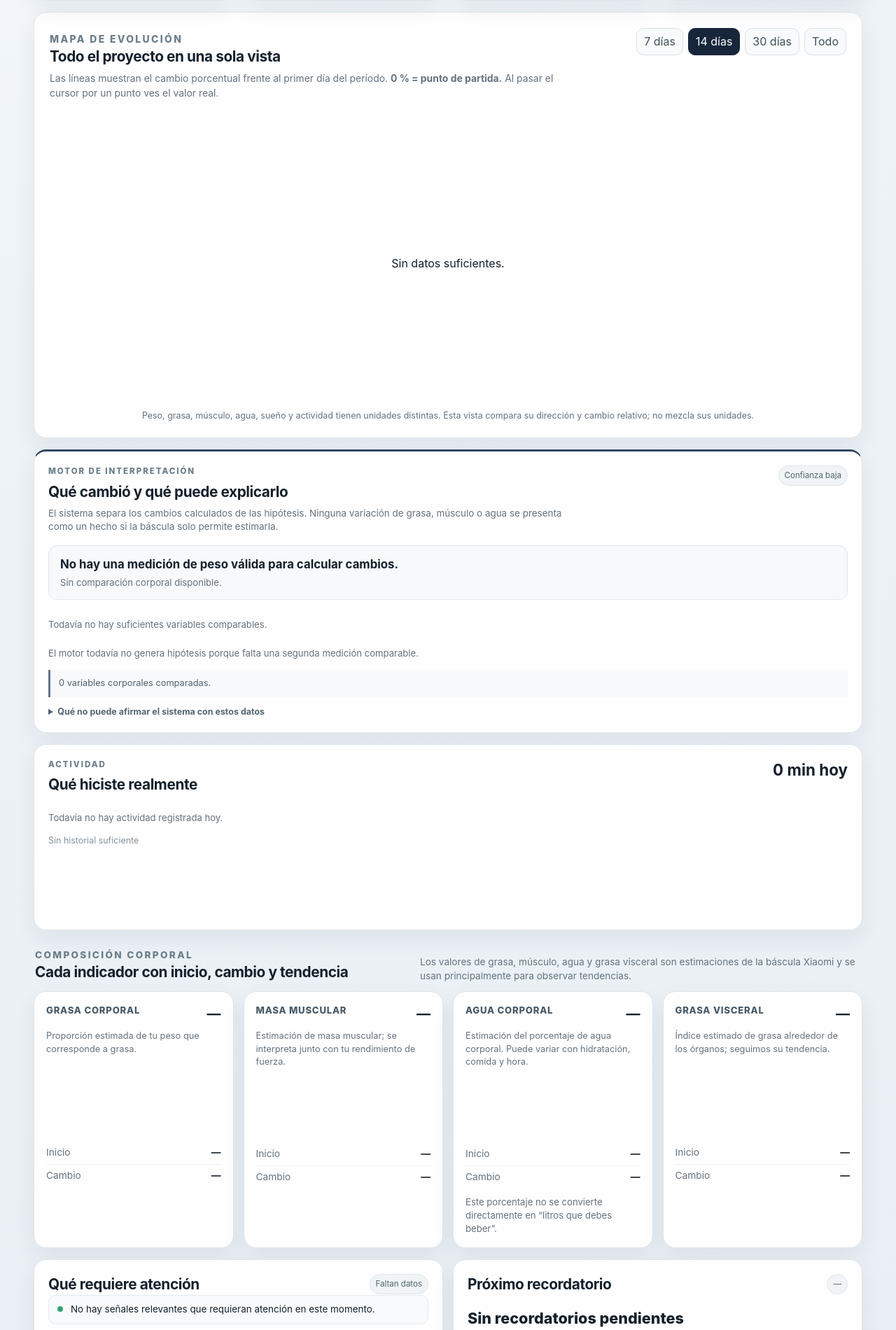
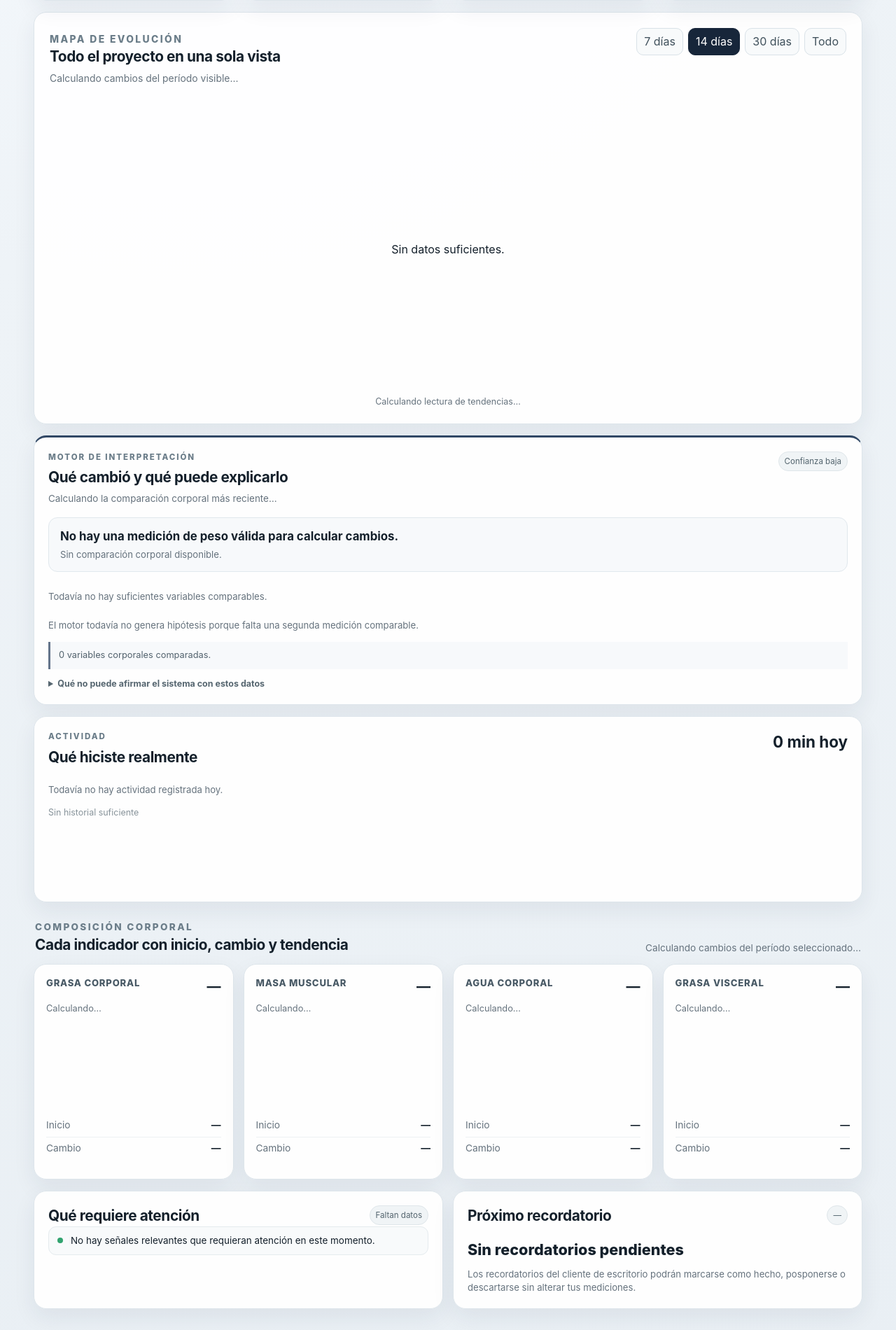
Before and after one commit to spenceralejandro10/proyecto-130-health-tracker, a FastAPI app: page / in a window 1280 px wide. Shown: the part 644-2544 px from the top of the page at 70% size. Run offline with FastAPI, Linux system fonts and the light colour scheme; data that the repository does not hold is empty.

Commit message:
ui: replace instructional copy with live data placeholders

```diff
--- a/app/templates/index.html
+++ b/app/templates/index.html
@@ -66,7 +66,7 @@
         <div>
           <p class="kicker dark">MAPA DE EVOLUCIÓN</p>
           <h2>Todo el proyecto en una sola vista</h2>
-          <p>Las líneas muestran el cambio porcentual frente al primer día del período. <strong>0 % = punto de partida.</strong> Al pasar el cursor por un punto ves el valor real.</p>
+          <p id="trendPeriodLabel">Calculando cambios del período visible…</p>
         </div>
         <div class="tabs">
           <button class="range-btn" data-days="7">7 días</button>
@@ -78,7 +78,7 @@
       <div id="researchSummary" class="research-summary"></div>
       <div id="projectLegend" class="legend"></div>
       <div id="projectChart" class="project-chart"><span>Cargando…</span></div>
-      <p class="chart-note">Peso, grasa, músculo, agua, sueño y actividad tienen unidades distintas. Esta vista compara su dirección y cambio relativo; no mezcla sus unidades.</p>
+      <p class="chart-note" id="chartFocusNote">Calculando lectura de tendencias…</p>
     </section>
 
     <section class="panel analysis-panel">
@@ -86,7 +86,7 @@
         <div>
           <p class="kicker dark">MOTOR DE INTERPRETACIÓN</p>
           <h2>Qué cambió y qué puede explicarlo</h2>
-          <p>El sistema separa los cambios calculados de las hipótesis. Ninguna variación de grasa, músculo o agua se presenta como un hecho si la báscula solo permite estimarla.</p>
+          <p id="analysisPeriod">Calculando la comparación corporal más reciente…</p>
         </div>
         <span id="analysisConfidence" class="status-pill">Confianza —</span>
       </div>
@@ -96,6 +96,7 @@
       </div>
       <div id="analysisObservations" class="analysis-observations"></div>
       <div id="analysisHypotheses" class="analysis-hypotheses"></div>
+      <div id="analysisContext" class="analysis-context"></div>
       <p id="analysisDecisionNote" class="analysis-decision"></p>
       <details class="analysis-limits">
         <summary>Qué no puede afirmar el sistema con estos datos</summary>
@@ -120,13 +121,13 @@
         <p class="kicker dark">COMPOSICIÓN CORPORAL</p>
         <h2>Cada indicador con inicio, cambio y tendencia</h2>
       </div>
-      <p>Los valores de grasa, músculo, agua y grasa visceral son estimaciones de la báscula Xiaomi y se usan principalmente para observar tendencias.</p>
+      <p id="compositionPeriodNote">Calculando cambios del período seleccionado…</p>
     </section>
 
     <section class="composition-grid">
       <article class="composition-card" data-metric="body_fat_pct">
         <div class="composition-head"><span>Grasa corporal</span><strong id="bodyFat">—</strong></div>
-        <p class="definition">Proporción estimada de tu peso que corresponde a grasa.</p>
+        <p class="definition" id="bodyFatPeriod">Calculando…</p>
         <div id="bodyFatChart" class="mini-chart"></div>
         <div class="metric-row"><span>Inicio</span><strong id="bodyFatStart">—</strong></div>
         <div class="metric-row"><span>Cambio</span><strong id="bodyFatChange">—</strong></div>
@@ -135,7 +136,7 @@
 
       <article class="composition-card" data-metric="muscle_mass_kg">
         <div class="composition-head"><span>Masa muscular</span><strong id="muscleMass">—</strong></div>
-        <p class="definition">Estimación de masa muscular; se interpreta junto con tu rendimiento de fuerza.</p>
+        <p class="definition" id="musclePeriod">Calculando…</p>
         <div id="muscleChart" class="mini-chart"></div>
         <div class="metric-row"><span>Inicio</span><strong id="muscleStart">—</strong></div>
         <div class="metric-row"><span>Cambio</span><strong id="muscleChange">—</strong></div>
@@ -144,16 +145,16 @@
 
       <article class="composition-card" data-metric="body_water_pct">
         <div class="composition-head"><span>Agua corporal</span><strong id="bodyWater">—</strong></div>
-        <p class="definition">Estimación del porcentaje de agua corporal. Puede variar con hidratación, comida y hora.</p>
+        <p class="definition" id="waterPeriod">Calculando…</p>
         <div id="waterChart" class="mini-chart"></div>
         <div class="metric-row"><span>Inicio</span><strong id="waterStart">—</strong></div>
         <div class="metric-row"><span>Cambio</span><strong id="waterChange">—</strong></div>
-        <p id="waterText" class="plain-note">Este porcentaje no se convierte directamente en “litros que debes beber”.</p>
+        <p id="waterText" class="plain-note"></p>
       </article>
 
       <article class="composition-card" data-metric="visceral_fat_index">
         <div class="composition-head"><span>Grasa visceral</span><strong id="visceralFat">—</strong></div>
-        <p class="definition">Índice estimado de grasa alrededor de los órganos; seguimos su tendencia.</p>
+        <p class="definition" id="visceralPeriod">Calculando…</p>
         <div id="visceralChart" class="mini-chart"></div>
         <div class="metric-row"><span>Inicio</span><strong id="visceralStart">—</strong></div>
         <div class="metric-row"><span>Cambio</span><strong id="visceralChange">—</strong></div>
```
